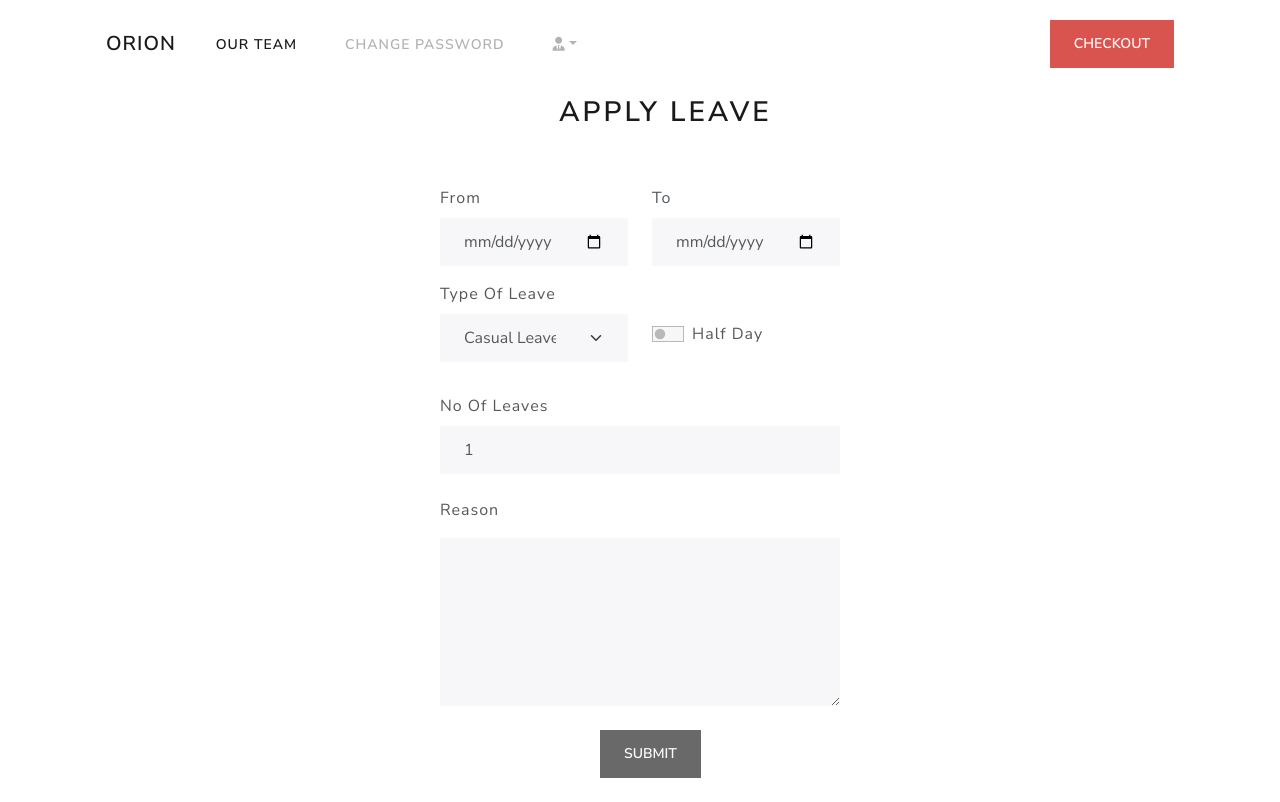
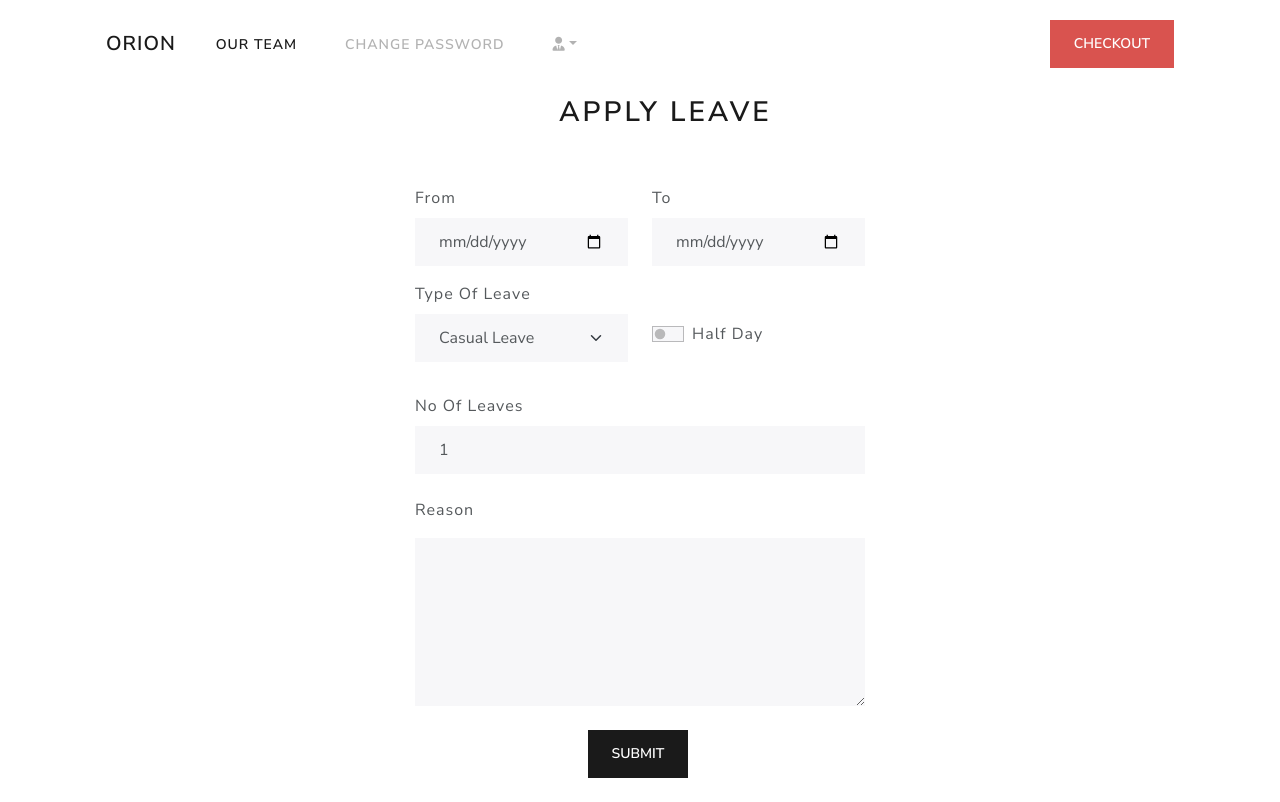
Before and after one commit to harigovind011235/orionfrontend, a React (Create React App) app: page /applyleaves in a window 1280 px wide. Built offline with nearby package versions, Linux system fonts and the light colour scheme; no server answers; sample sign-in values are in the browser's storage.

Commit message:
Add alert message

```diff
--- a/src/screens/ApplyLeaves.js
+++ b/src/screens/ApplyLeaves.js
@@ -18,7 +18,7 @@ function ApplyLeaves() {
   }, [navigate]);
 
   const [leaveDate, setLeaveDate] = useState("");
-  const [EndleaveDate, setEndleaveDate] = useState("")
+  const [EndleaveDate, setEndleaveDate] = useState("");
   const [leaveType, setLeaveType] = useState("1");
   const [halfday, setHalfday] = useState(false);
   const [leaveNotes, setLeaveNotes] = useState("");
@@ -29,16 +29,24 @@ function ApplyLeaves() {
   const { loading, error, employeeleaveapplied } = applyLeaveStatus;
   const submitHandler = (event) => {
     event.preventDefault();
+    if (leaveDate && EndleaveDate && leaveType && leaveNotes && noofleaves) {
       dispatch(
-      EmployeeLeaveApply(leaveType, leaveNotes, leaveDate, EndleaveDate, noofleaves, halfday)
+        EmployeeLeaveApply(
+          leaveType,
+          leaveNotes,
+          leaveDate,
+          EndleaveDate,
+          noofleaves,
+          halfday
+        )
       );
-
       setLeaveDate("");
-    setEndleaveDate("")
+      setEndleaveDate("");
       setLeaveType("");
       setLeaveNotes("");
       setNoOfLeave(1);
       setHalfday(false);
+    }
   };
 
   useEffect(() => {
@@ -46,6 +54,7 @@ function ApplyLeaves() {
       setLeaveApplyStatus(true);
     }
   }, [leaveapplied, employeeleaveapplied]);
+
   return (
     <Container>
       <Header />
@@ -77,9 +86,12 @@ function ApplyLeaves() {
                   placeholder="Enter the date"
                   value={leaveDate}
                   max={EndleaveDate}
-                  onChange={(e) => {
-                    setLeaveDate(e.target.value)
+                  onChange={(event) => {
+                    setLeaveDate(event.target.value);
                   }}
+                  onInvalid={e => e.target.setCustomValidity("Please Fill out this Field")}
+                  onInput={F => F.target.setCustomValidity('')}
+                 required
                 />
               </Form.Group>
               <Form.Group className="mb-3 col-md-6">
@@ -90,8 +102,11 @@ function ApplyLeaves() {
                   value={EndleaveDate}
                   min={leaveDate}
                   onChange={(e) => {
-                    setEndleaveDate(e.target.value)
+                    setEndleaveDate(e.target.value);
                   }}
+                  onInvalid={e => e.target.setCustomValidity("Please Fill out this Field")}
+                 onInput={F => F.target.setCustomValidity('')}
+                required
                 />
               </Form.Group>
             </div>
@@ -110,9 +125,10 @@ function ApplyLeaves() {
                   <option value="5">Optional Holiday</option>
                 </Form.Select>
               </Form.Group>
-              <Form.Group className="mb-3 col-md-6" >
+              <Form.Group className="mb-3 col-md-6">
                 <br />
-                {(leaveDate === EndleaveDate)&& (leaveType ==="1" || leaveType === "2") ? (
+                {leaveDate === EndleaveDate &&
+                (leaveType === "1" || leaveType === "2") ? (
                   <Form.Check
                     type="switch"
                     id="custom-switch"
@@ -143,6 +159,7 @@ function ApplyLeaves() {
                 onChange={(e) => setNoOfLeave(e.target.value)}
               />
             </Form.Group>
+            <div style={{ width: "450px" }}>
               <label htmlFor="specialrequesttextarea" className="mt-4">
                 Reason
               </label>
@@ -152,10 +169,15 @@ function ApplyLeaves() {
                 rows="6"
                 cols={20}
                 value={leaveNotes}
-              onChange={(e) => setLeaveNotes(e.target.value)}
+                onChange={(e) => {
+                  setLeaveNotes(e.target.value);
+                }}
+                 onInvalid={e => e.target.setCustomValidity("Please Fill out this Field")}
+                 onInput={F => F.target.setCustomValidity('')}
+                required
               />
+            </div>
             <div style={{ marginLeft: "80px" }}>
-              {leaveDate && EndleaveDate && leaveType && leaveNotes && noofleaves ? (
               <Button
                 variant="primary"
                 type="submit"
@@ -163,16 +185,6 @@ function ApplyLeaves() {
               >
                 Submit
               </Button>
-              ) : (
-                <Button
-                  disabled
-                  variant="primary"
-                  type="submit"
-                  className="mt-4 offset-lg-3"
-                >
-                  Submit
-                </Button>
-              )}
             </div>
           </Form>
         </Col>
```
Lines whose indentation alone changed are shown as unchanged.
